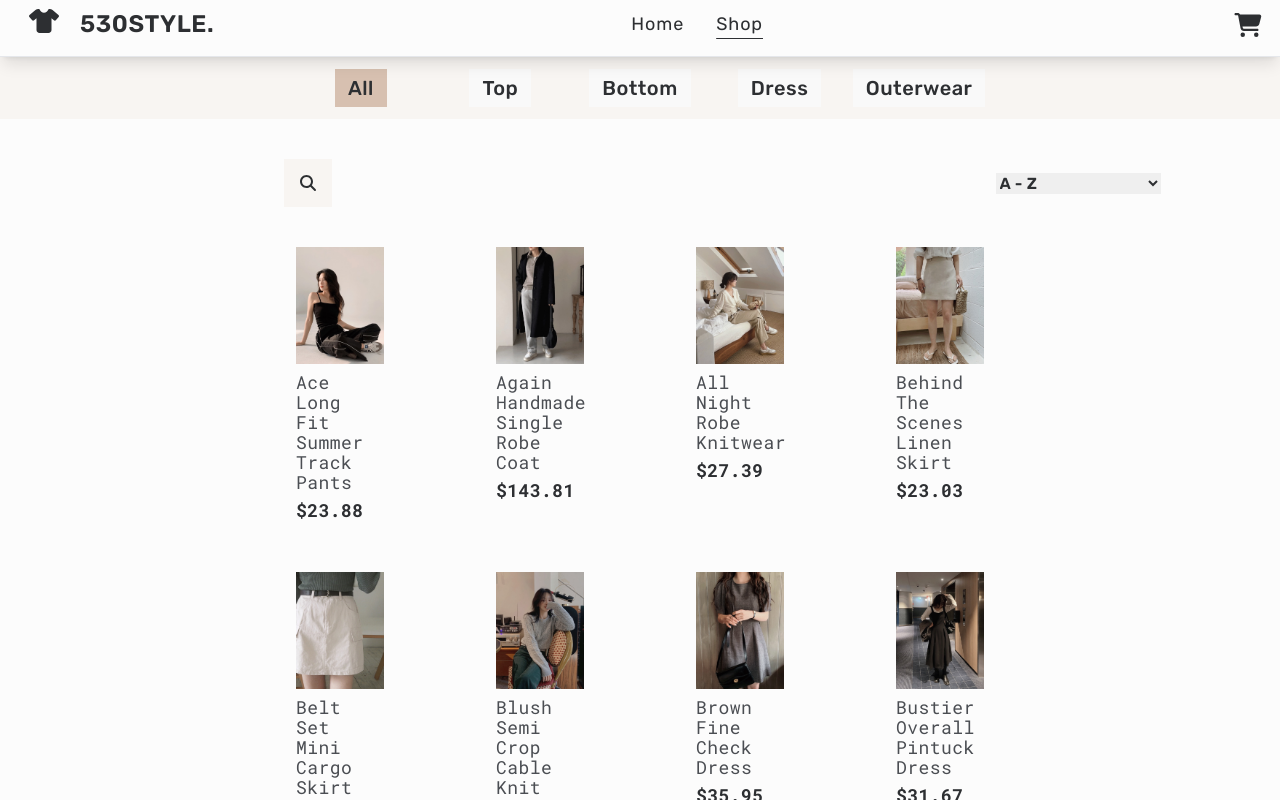
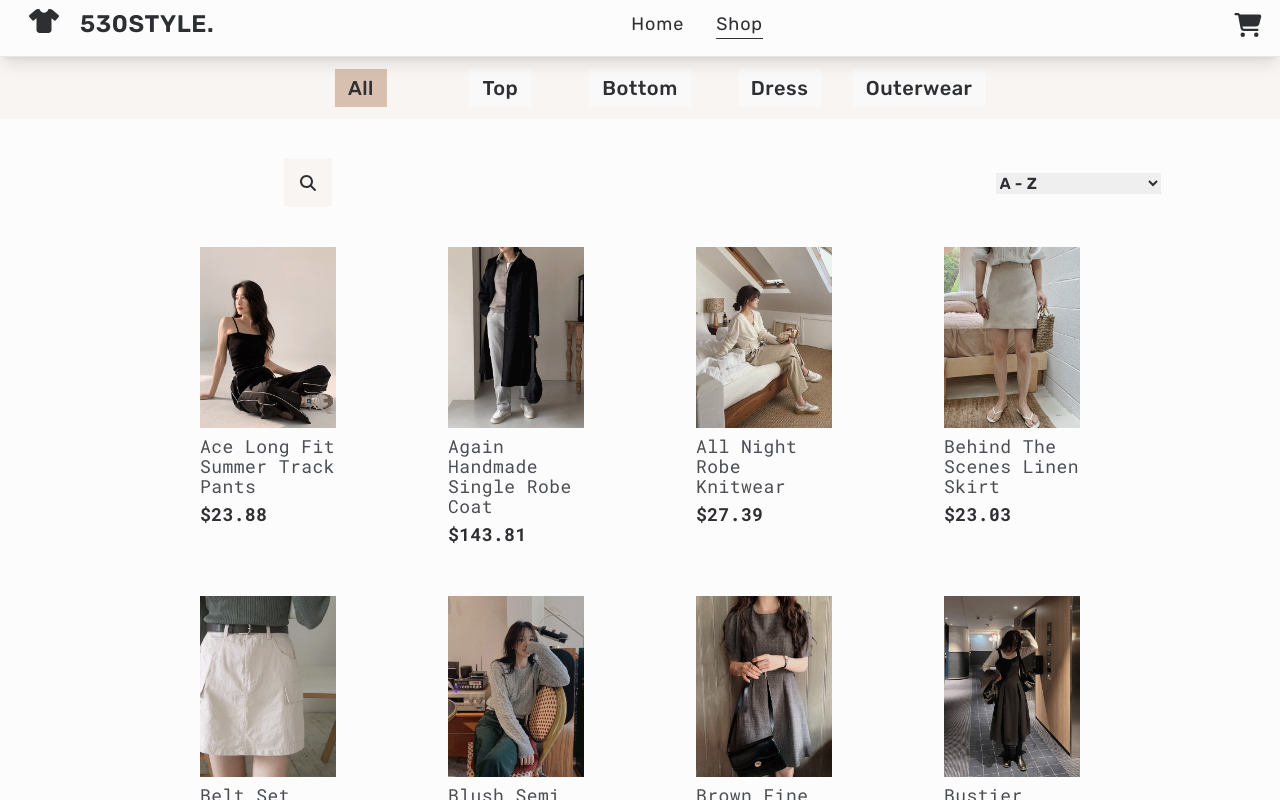
Before and after one commit to baoqii/530style, a React (Vite) app: page /shop in a window 1280 px wide. Shown: the top 800 px of the page. Built offline with nearby package versions, Linux system fonts and the light colour scheme.

Commit message:
Adjust margin for catalog

```diff
--- a/src/pages/Shop.jsx
+++ b/src/pages/Shop.jsx
@@ -129,7 +129,7 @@
   return (
     <div>
       {currentCategory === "All" ? (
-        <div className="grid grid-cols-4 gap-8 mx-64">
+        <div className="grid grid-cols-4 gap-8 mx-40">
           {searchText.query === "" ? (
             sortedItems.map((item) => {
               return (
@@ -174,7 +174,7 @@
           .filter((category) => category === currentCategory)
           .map((category) => (
             <section key={category}>
-              <div className="grid grid-cols-4 gap-8 mx-64">
+              <div className="grid grid-cols-4 gap-8 mx-40">
                 {searchText.query === "" ? (
                   sortedItems
                     .filter((item) => item.category === category)
```
